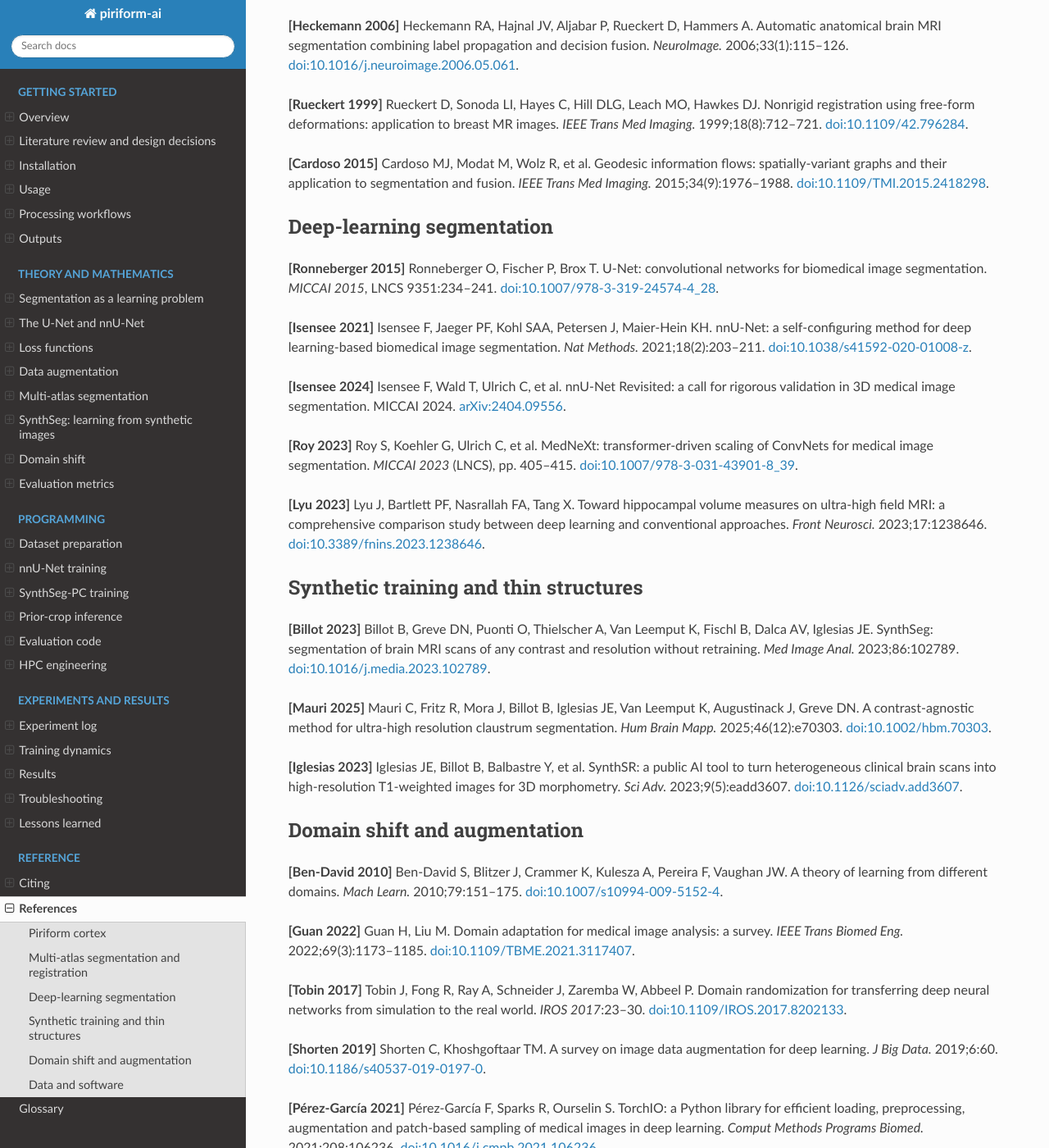
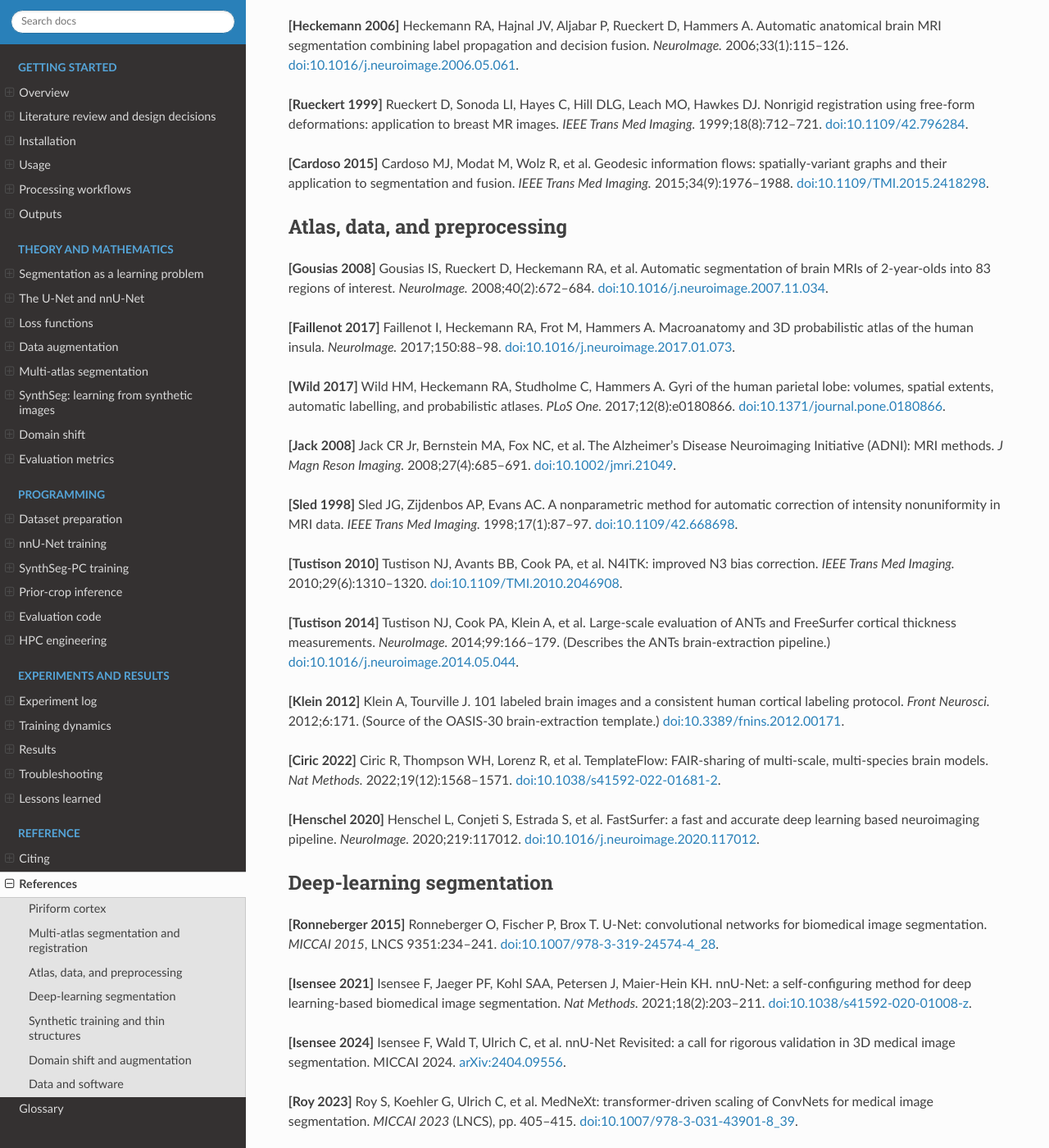
Before and after one commit to phindagijimana/piriform-ai, a Sphinx documentation site: the page built from docs/references.rst, in a window 1280 px wide and 1400 px high, scrolled down 1116 px. Shown: the whole window at 82% size. Built offline with Sphinx 7.4.7 and the Read the Docs theme 3.1.0, drawn with Linux system fonts in a browser that asks for light colours; some of the changed text lies outside the part shown.

Commit message:
Add author contact; cite atlas, ADNI, preprocessing, and software sources
Adds 10 verified references (Hammers atlas extensions, ADNI MRI methods,
N3/N4, ANTs brain extraction, OASIS-30, TemplateFlow, FastSurfer) with
in-text citations, the MAPER code link, and two documented rejected approaches.

```diff
--- a/docs/citing.rst
+++ b/docs/citing.rst
@@ -22,6 +22,10 @@ policy.
 This repository
 ---------------
 
+**Author:** Philbert Ndagijimana ·
+`phindagiji@gmail.com <mailto:phindagiji@gmail.com>`__ ·
+`github.com/phindagijimana <https://github.com/phindagijimana>`__
+
 If you refer to this work, please cite:
 
    Ndagijimana P. *piriform-ai: training deep-learning models to segment the
--- a/docs/index.rst
+++ b/docs/index.rst
@@ -3,6 +3,10 @@ piriform-ai
 
 *Training deep-learning models to segment the piriform cortex on brain MRI:
 theory, mathematics, code, and experiments.*
+
+**Author:** Philbert Ndagijimana ·
+`phindagiji@gmail.com <mailto:phindagiji@gmail.com>`__ ·
+`github.com/phindagijimana <https://github.com/phindagijimana>`__
 
 **piriform-ai** documents the complete process of building, training,
 evaluating, and stress-testing segmentation models for the human **piriform
--- a/docs/literature.rst
+++ b/docs/literature.rst
@@ -190,6 +190,12 @@ What I deliberately did not do
 
 * **Train on labels from other protocols** (Leon-Rojas, Urriola). Mixing
   definitions would make every score uninterpretable.
+* **Train on multi-atlas outputs as if they were manual labels.** MAPER
+  agrees with manual tracing at only Jaccard 0.34–0.50, so its outputs are
+  "silver" labels at best.
+* **Add ADNI brains to the Hammers-only dataset.** That would have broken the
+  locked splits; ADNI went into a separate, re-planned dataset (Dataset003)
+  with site-stratified folds.
 * **Compare to Dice 0.90 from an abstract.** The comparison target is
   Steinbart's MAPER agreement on the same protocol.
 * **Start with a custom or newer architecture.** The nnU-Net papers argue
--- a/docs/references.rst
+++ b/docs/references.rst
@@ -104,6 +104,79 @@ flows: spatially-variant graphs and their application to segmentation and
 fusion. *IEEE Trans Med Imaging.* 2015;34(9):1976–1988.
 `doi:10.1109/TMI.2015.2418298 <https://doi.org/10.1109/TMI.2015.2418298>`__.
 
+Atlas, data, and preprocessing
+------------------------------
+
+.. _ref-gousias:
+
+**[Gousias 2008]** Gousias IS, Rueckert D, Heckemann RA, et al. Automatic
+segmentation of brain MRIs of 2-year-olds into 83 regions of interest.
+*NeuroImage.* 2008;40(2):672–684.
+`doi:10.1016/j.neuroimage.2007.11.034 <https://doi.org/10.1016/j.neuroimage.2007.11.034>`__.
+
+.. _ref-faillenot:
+
+**[Faillenot 2017]** Faillenot I, Heckemann RA, Frot M, Hammers A.
+Macroanatomy and 3D probabilistic atlas of the human insula. *NeuroImage.*
+2017;150:88–98.
+`doi:10.1016/j.neuroimage.2017.01.073 <https://doi.org/10.1016/j.neuroimage.2017.01.073>`__.
+
+.. _ref-wild:
+
+**[Wild 2017]** Wild HM, Heckemann RA, Studholme C, Hammers A. Gyri of the
+human parietal lobe: volumes, spatial extents, automatic labelling, and
+probabilistic atlases. *PLoS One.* 2017;12(8):e0180866.
+`doi:10.1371/journal.pone.0180866 <https://doi.org/10.1371/journal.pone.0180866>`__.
+
+.. _ref-jack:
+
+**[Jack 2008]** Jack CR Jr, Bernstein MA, Fox NC, et al. The Alzheimer's
+Disease Neuroimaging Initiative (ADNI): MRI methods. *J Magn Reson Imaging.*
+2008;27(4):685–691.
+`doi:10.1002/jmri.21049 <https://doi.org/10.1002/jmri.21049>`__.
+
+.. _ref-sled:
+
+**[Sled 1998]** Sled JG, Zijdenbos AP, Evans AC. A nonparametric method for
+automatic correction of intensity nonuniformity in MRI data. *IEEE Trans Med
+Imaging.* 1998;17(1):87–97.
+`doi:10.1109/42.668698 <https://doi.org/10.1109/42.668698>`__.
+
+.. _ref-tustison10:
+
+**[Tustison 2010]** Tustison NJ, Avants BB, Cook PA, et al. N4ITK: improved N3
+bias correction. *IEEE Trans Med Imaging.* 2010;29(6):1310–1320.
+`doi:10.1109/TMI.2010.2046908 <https://doi.org/10.1109/TMI.2010.2046908>`__.
+
+.. _ref-tustison14:
+
+**[Tustison 2014]** Tustison NJ, Cook PA, Klein A, et al. Large-scale
+evaluation of ANTs and FreeSurfer cortical thickness measurements.
+*NeuroImage.* 2014;99:166–179. (Describes the ANTs brain-extraction
+pipeline.)
+`doi:10.1016/j.neuroimage.2014.05.044 <https://doi.org/10.1016/j.neuroimage.2014.05.044>`__.
+
+.. _ref-klein:
+
+**[Klein 2012]** Klein A, Tourville J. 101 labeled brain images and a
+consistent human cortical labeling protocol. *Front Neurosci.* 2012;6:171.
+(Source of the OASIS-30 brain-extraction template.)
+`doi:10.3389/fnins.2012.00171 <https://doi.org/10.3389/fnins.2012.00171>`__.
+
+.. _ref-ciric:
+
+**[Ciric 2022]** Ciric R, Thompson WH, Lorenz R, et al. TemplateFlow:
+FAIR-sharing of multi-scale, multi-species brain models. *Nat Methods.*
+2022;19(12):1568–1571.
+`doi:10.1038/s41592-022-01681-2 <https://doi.org/10.1038/s41592-022-01681-2>`__.
+
+.. _ref-henschel:
+
+**[Henschel 2020]** Henschel L, Conjeti S, Estrada S, et al. FastSurfer: a
+fast and accurate deep learning based neuroimaging pipeline. *NeuroImage.*
+2020;219:117012.
+`doi:10.1016/j.neuroimage.2020.117012 <https://doi.org/10.1016/j.neuroimage.2020.117012>`__.
+
 Deep-learning segmentation
 --------------------------
 
```
Also changed, not shown: other parts of docs/references.rst (+1 -0 lines), README.md (+3 -1 lines), docs/overview.rst (+6 -2 lines), docs/workflows.rst (+8 -3 lines), 1 other file.
